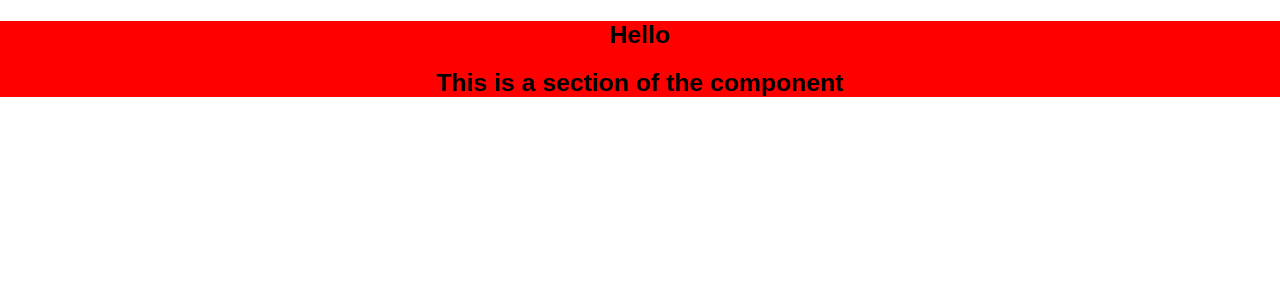
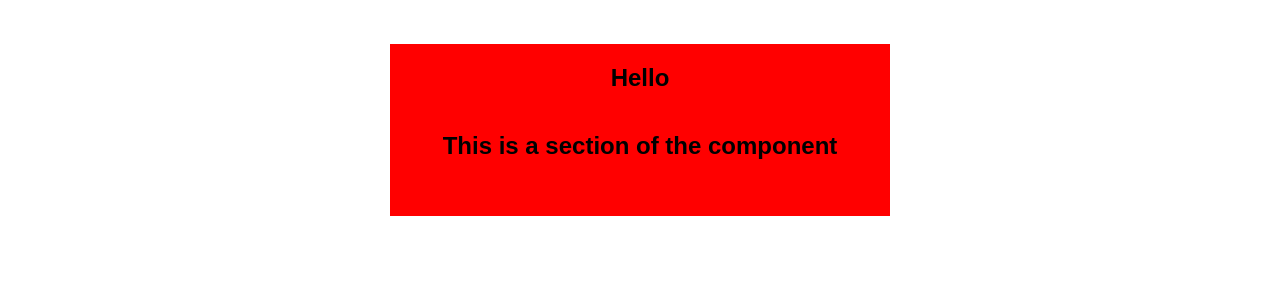
Before and after one commit to puyanwei/react-spiking, a React (Create React App) app: page / in a window 1280 px wide. Shown: the top 300 px of the page. Built offline with nearby package versions, Linux system fonts and the light colour scheme.

Commit message:
added css styling

```diff
--- a/src/App.js
+++ b/src/App.js
@@ -3,15 +3,12 @@ import "./App.css";
 
 class HelloWorld extends Component {
   render() {
+    const styleObj = {
+      backgroundColor: "red"
+    };
+
     return (
-      <div
-        className="App"
-        style={{
-          backgroundColor: "red",
-          fontSize: 33 / 2
-        }}
-        id="hello-world"
-      >
+      <div className="App" style={styleObj} id="hello-world">
         <h2>Hello {this.props.name}</h2>
         <h2>This is a section of the component</h2>
       </div>
@@ -20,16 +17,3 @@ class HelloWorld extends Component {
 }
 
 export default HelloWorld;
-
-// class HelloWorld extends React.Component{
-//   render(){ //returns jsx
-//
-//     return (
-//
-//     );
-//   }
-// }
-//
-// ReactDOM.render(<HelloWorld name="Chris"/>, document.getElementById("app"))
-//
-// //props = properties, style, className, state
--- a/src/index.css
+++ b/src/index.css
@@ -1,5 +1,15 @@
+html,
 body {
-  margin: 0;
-  padding: 0;
+  display: flex;
+  justify-content: center;
   font-family: sans-serif;
 }
+
+div#hello-world {
+  margin-top: 36px;
+  padding-bottom: 36px;
+  display: flex;
+  align-items: center;
+  flex-direction: column;
+  width: 500px;
+}
```
